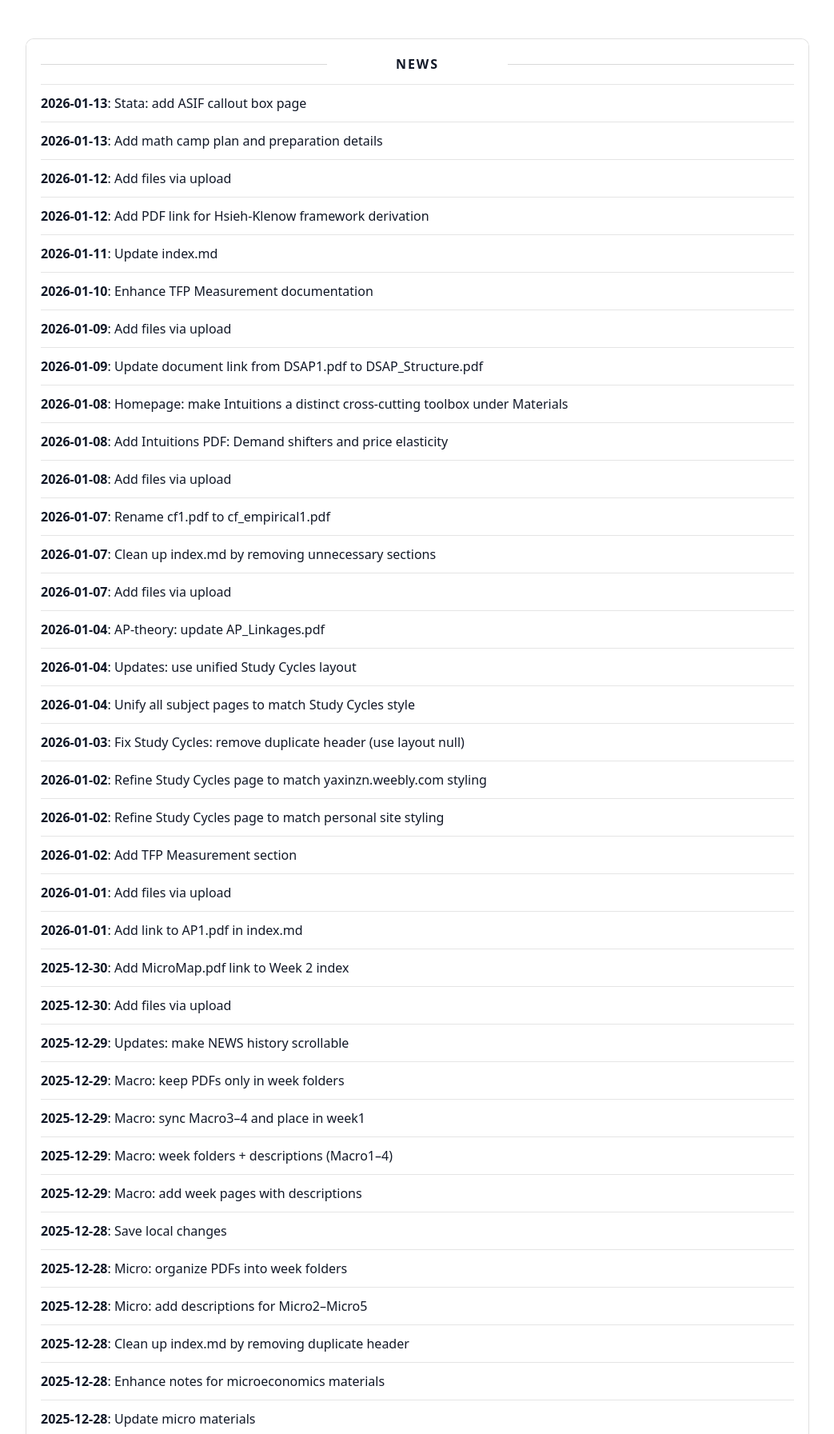
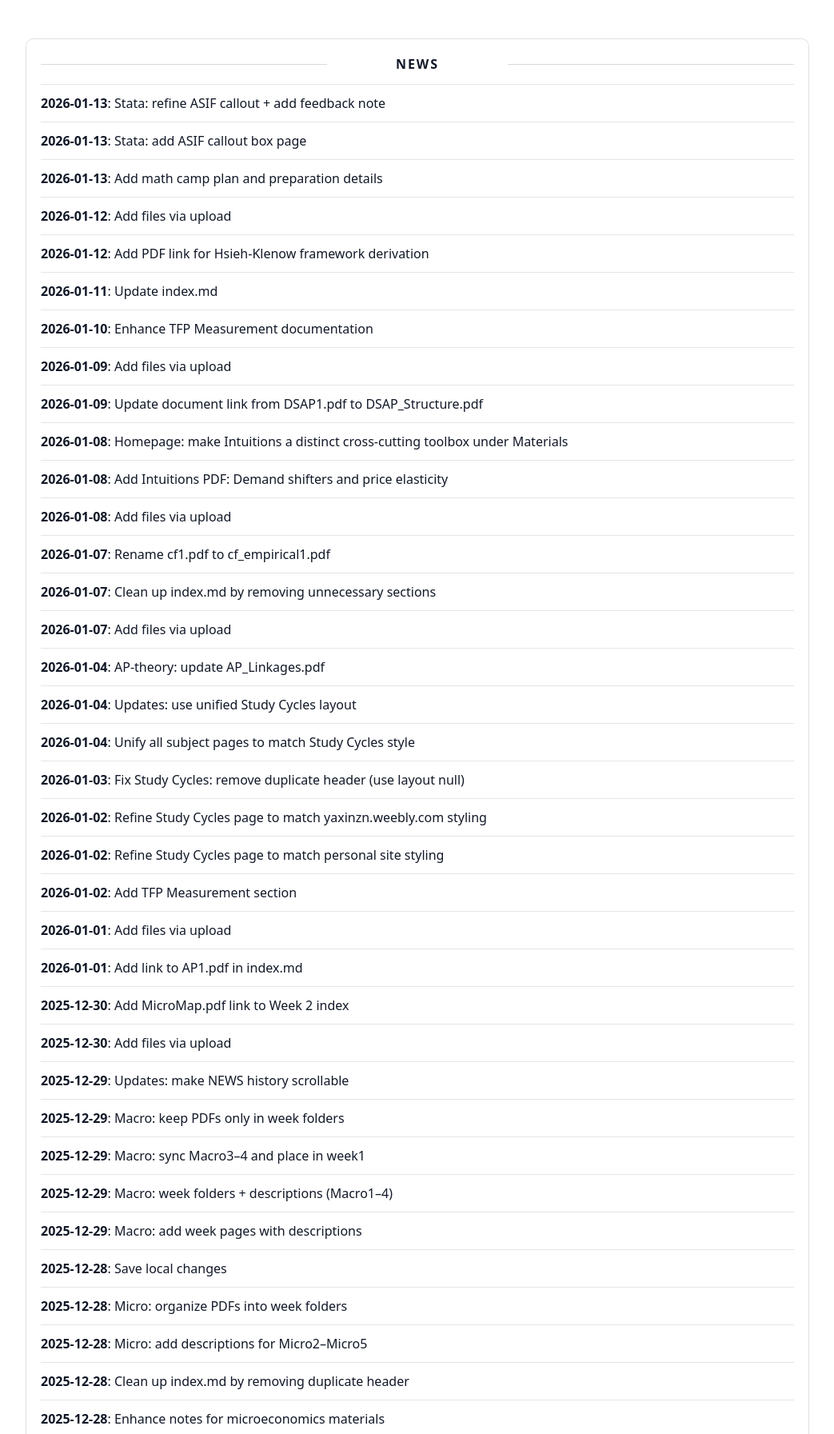
Before and after one commit to yaxinzn/study-archive, a Jekyll site: the page built from updates/index.md, in a window 1280 px wide, cut to the strip 476-2269 px from the top of the page. Shown: the whole strip at 80% size, without its empty margins (118-1161 px from the left). Built offline with Jekyll 4.4.1, drawn with Linux system fonts in a browser that asks for light colours; some of the changed text lies outside the part shown.

Commit message:
chore: update NEWS feed

```diff
--- a/_data/news.yml
+++ b/_data/news.yml
@@ -1,4 +1,7 @@
 # Auto-generated update history (sorted newest -> oldest). Do not edit manually.
+- ts: "1768301092"
+  date: "2026-01-13"
+  title: "Stata: refine ASIF callout + add feedback note"
 - ts: "1768300145"
   date: "2026-01-13"
   title: "Stata: add ASIF callout box page"
```
